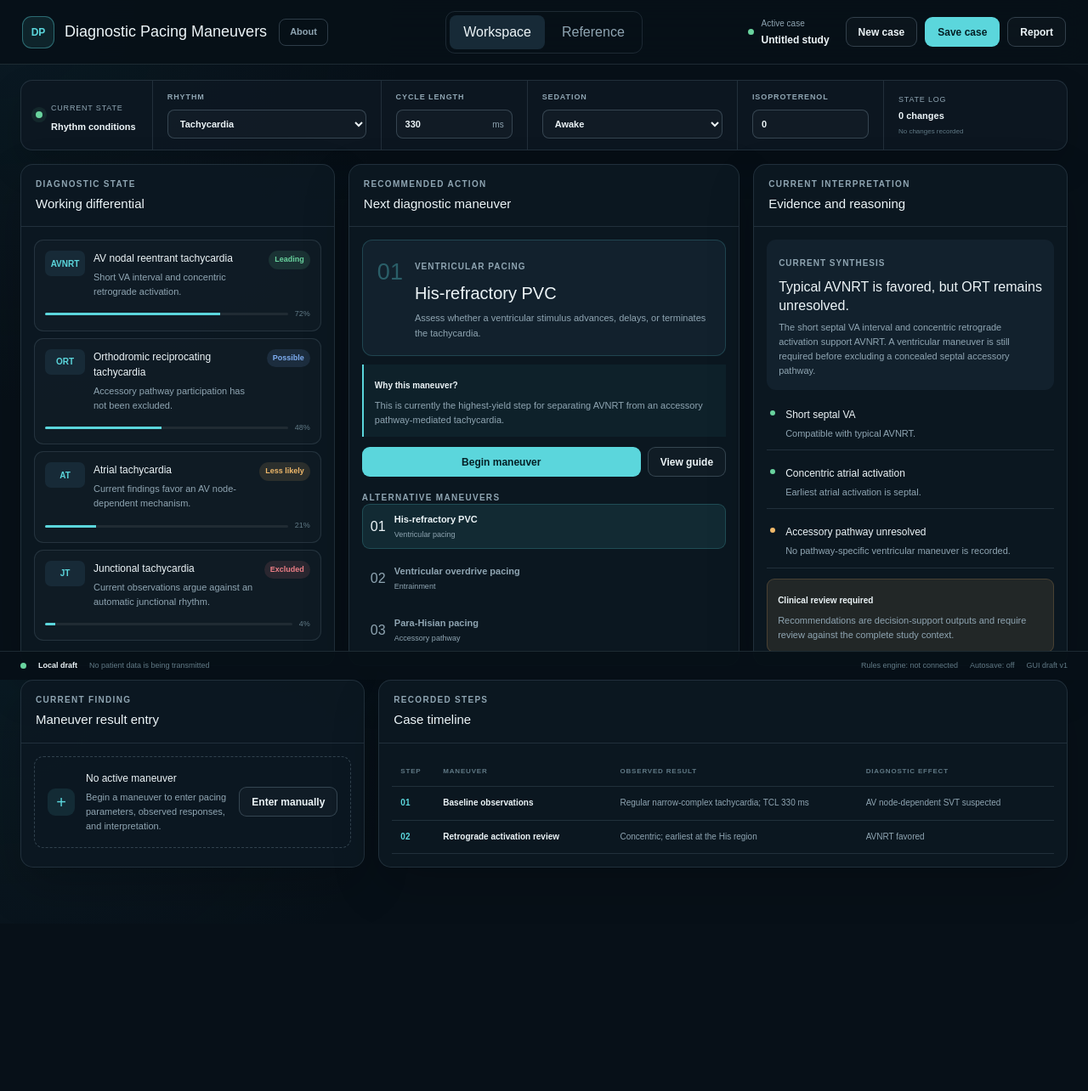
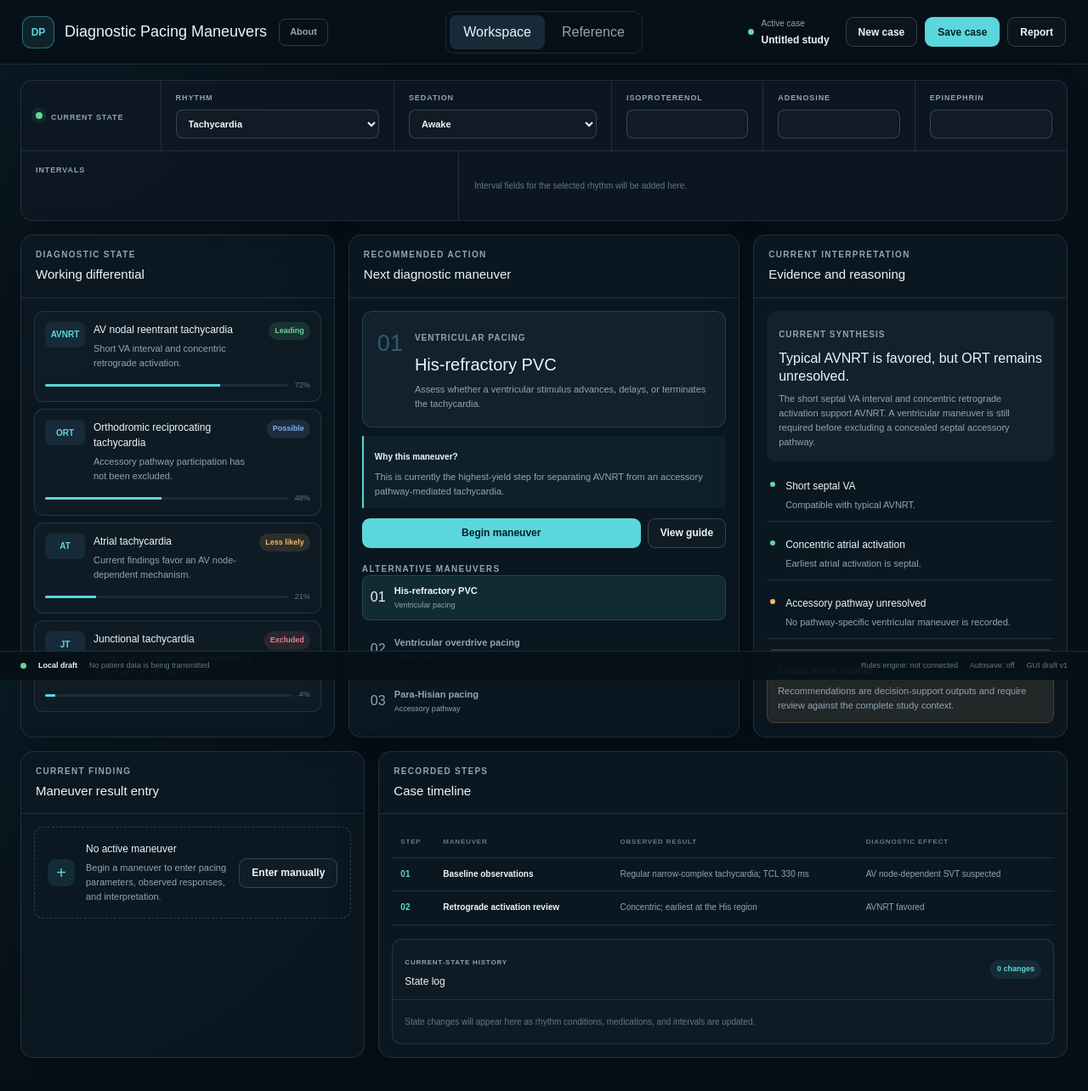
Before and after one commit to diagnosticpacing/diagnostic-pacing, a Next.js app: page / in a window 1280 px wide. Shown: the top 1284 px of the page at 85% size. Before the commit the page ends 1087 px from the top, so only its background shows below. Built offline with nearby package versions, Linux system fonts and the light colour scheme.

Commit message:
Add rhythm-dependent intervals and relocate state log

```diff
--- a/app/globals.css
+++ b/app/globals.css
@@ -201,31 +201,40 @@ button {
 }
 
 .caseStrip {
-  display: grid;
-  grid-template-columns:
-    minmax(145px, 0.72fr)
-    minmax(205px, 1.25fr)
-    minmax(145px, 0.8fr)
-    minmax(200px, 1.15fr)
-    minmax(145px, 0.8fr)
-    minmax(180px, 1fr);
-  min-height: 82px;
+  display: flex;
+  flex-direction: column;
   margin: 18px 24px 0;
+  overflow: hidden;
   border: 1px solid var(--border);
   border-radius: 14px;
   background: rgba(13, 24, 34, 0.86);
   box-shadow: 0 18px 42px rgba(0, 0, 0, 0.16);
 }
 
+.stateToolbarRow {
+  display: grid;
+  grid-template-columns:
+    minmax(135px, 0.72fr)
+    minmax(205px, 1.2fr)
+    minmax(205px, 1.12fr)
+    minmax(145px, 0.78fr)
+    minmax(145px, 0.78fr)
+    minmax(145px, 0.78fr);
+  min-height: 82px;
+}
+
 .toolbarHeading,
-.toolbarField,
-.stateLogSummary {
+.toolbarField {
   display: flex;
   min-width: 0;
   flex-direction: column;
   justify-content: center;
   padding: 13px 17px;
   border-right: 1px solid var(--border);
+}
+
+.stateToolbarRow > :last-child {
+  border-right: 0;
 }
 
 .toolbarHeading {
@@ -235,24 +244,16 @@ button {
   gap: 10px;
 }
 
-.toolbarHeading div,
-.stateLogSummary {
+.toolbarHeading div {
   min-width: 0;
 }
 
-.toolbarHeading small,
-.stateLogSummary small {
+.toolbarHeading small {
   color: var(--muted);
   font-size: 9px;
+  font-weight: 800;
   letter-spacing: 0.09em;
   text-transform: uppercase;
-}
-
-.toolbarHeading strong,
-.stateLogSummary strong {
-  display: block;
-  margin-top: 4px;
-  font-size: 11px;
 }
 
 .liveIndicator {
@@ -316,18 +317,47 @@ button {
   pointer-events: none;
 }
 
-.stateLogSummary {
+.intervalsToolbarRow {
+  display: grid;
+  grid-template-columns: minmax(135px, 0.72fr) 1fr;
+  min-height: 82px;
+  border-top: 1px solid var(--border);
+}
+
+.intervalsHeading {
+  display: flex;
+  align-items: flex-start;
+  padding: 16px 17px;
+  border-right: 1px solid var(--border);
+}
+
+.intervalsHeading span {
+  color: var(--muted);
+  font-size: 9px;
+  font-weight: 800;
+  letter-spacing: 0.1em;
+  text-transform: uppercase;
+}
+
+.intervalFields {
+  display: grid;
+  grid-template-columns: repeat(6, minmax(120px, 1fr));
+}
+
+.intervalField {
+  border-right: 1px solid var(--border);
+}
+
+.intervalFields > :last-child {
   border-right: 0;
 }
 
-.stateLogSummary span {
-  overflow: hidden;
-  margin-top: 5px;
+.intervalPlaceholder {
+  display: flex;
+  align-items: center;
+  padding: 0 18px;
   color: var(--quiet);
-  font-size: 8px;
-  line-height: 1.3;
-  text-overflow: ellipsis;
-  white-space: nowrap;
+  font-size: 10px;
 }
 
 .workspace {
@@ -695,6 +725,85 @@ button {
   color: var(--text);
 }
 
+.stateLogPanel {
+  margin-top: 16px;
+  overflow: hidden;
+  border: 1px solid var(--border);
+  border-radius: 11px;
+  background: rgba(255, 255, 255, 0.018);
+}
+
+.stateLogHeader {
+  display: flex;
+  align-items: center;
+  justify-content: space-between;
+  padding: 12px 14px;
+  border-bottom: 1px solid var(--border);
+}
+
+.stateLogHeader small {
+  color: var(--muted);
+  font-size: 8px;
+  font-weight: 800;
+  letter-spacing: 0.1em;
+  text-transform: uppercase;
+}
+
+.stateLogHeader h3 {
+  margin: 4px 0 0;
+  font-size: 12px;
+}
+
+.stateLogHeader > span {
+  padding: 4px 8px;
+  border-radius: 999px;
+  background: rgba(91, 214, 220, 0.09);
+  color: var(--cyan);
+  font-size: 9px;
+  font-weight: 800;
+}
+
+.stateLogList {
+  max-height: 190px;
+  overflow-y: auto;
+}
+
+.stateLogEntry {
+  display: grid;
+  grid-template-columns: 42px 1fr;
+  align-items: center;
+  border-bottom: 1px solid var(--border);
+}
+
+.stateLogEntry:last-child {
+  border-bottom: 0;
+}
+
+.stateLogEntry span,
+.stateLogEntry p {
+  margin: 0;
+  padding: 10px 12px;
+  font-size: 9px;
+}
+
+.stateLogEntry span {
+  color: var(--cyan);
+  font-weight: 800;
+  text-align: center;
+}
+
+.stateLogEntry p {
+  border-left: 1px solid var(--border);
+  color: var(--muted);
+}
+
+.stateLogEmpty {
+  padding: 18px 14px;
+  color: var(--quiet);
+  font-size: 10px;
+  line-height: 1.5;
+}
+
 .modalBackdrop {
   position: fixed;
   inset: 0;
@@ -836,18 +945,15 @@ button {
   }
 
   .caseStrip {
-    grid-template-columns:
-      minmax(145px, 0.75fr)
-      minmax(200px, 1.2fr)
-      minmax(145px, 0.8fr)
-      minmax(195px, 1.1fr)
-      minmax(145px, 0.8fr)
-      minmax(175px, 1fr);
     overflow-x: auto;
   }
 
-  .caseStrip > * {
-    min-width: 145px;
+  .stateToolbarRow {
+    min-width: 980px;
+  }
+
+  .intervalsToolbarRow {
+    min-width: 980px;
   }
 }
 
--- a/app/page.tsx
+++ b/app/page.tsx
@@ -78,9 +78,18 @@ export default function Home() {
   const [selectedManeuver, setSelectedManeuver] = useState(0);
   const [aboutOpen, setAboutOpen] = useState(false);
   const [rhythm, setRhythm] = useState("Tachycardia");
-  const [cycleLength, setCycleLength] = useState("330");
   const [sedation, setSedation] = useState("Awake");
-  const [isoproterenol, setIsoproterenol] = useState("0");
+  const [isoproterenol, setIsoproterenol] = useState("");
+  const [adenosine, setAdenosine] = useState("");
+  const [epinephrin, setEpinephrin] = useState("");
+  const [intervals, setIntervals] = useState({
+    rr: "",
+    pr: "",
+    ah: "",
+    hv: "",
+    qrsDuration: "",
+    qt: "",
+  });
   const [stateChanges, setStateChanges] = useState<string[]>([]);
 
   const currentManeuver = maneuvers[selectedManeuver];
@@ -95,6 +104,19 @@ export default function Home() {
       ...current,
       `${timestamp} — ${field}: ${value || "blank"}`,
     ]);
+  }
+
+  function updateInterval(
+    key: keyof typeof intervals,
+    label: string,
+    value: string,
+  ) {
+    setIntervals((current) => ({
+      ...current,
+      [key]: value,
+    }));
+
+    logStateChange(label, value ? `${value} ms` : "");
   }
 
   return (
@@ -141,11 +163,11 @@ export default function Home() {
       </header>
 
       <section className="caseStrip" aria-label="Current rhythm state">
+        <div className="stateToolbarRow">
           <div className="toolbarHeading">
             <span className="liveIndicator" />
             <div>
               <small>Current state</small>
-            <strong>Rhythm conditions</strong>
             </div>
           </div>
 
@@ -165,21 +187,6 @@ export default function Home() {
               <option>AV-paced</option>
               <option>A-sensed V-paced</option>
             </select>
-        </div>
-
-        <div className="toolbarField">
-          <label htmlFor="cycle-length">Cycle Length</label>
-          <div className="unitInput">
-            <input
-              id="cycle-length"
-              inputMode="decimal"
-              value={cycleLength}
-              onChange={(event) => setCycleLength(event.target.value)}
-              onBlur={() => logStateChange("Cycle Length", `${cycleLength} ms`)}
-              aria-label="Cycle length in milliseconds"
-            />
-            <span>ms</span>
-          </div>
           </div>
 
           <div className="toolbarField sedationField">
@@ -212,14 +219,78 @@ export default function Home() {
             />
           </div>
 
-        <div className="stateLogSummary">
-          <small>State log</small>
-          <strong>{stateChanges.length} changes</strong>
-          <span>
-            {stateChanges.length
-              ? stateChanges[stateChanges.length - 1]
-              : "No changes recorded"}
-          </span>
+          <div className="toolbarField">
+            <label htmlFor="adenosine">Adenosine</label>
+            <input
+              id="adenosine"
+              inputMode="decimal"
+              value={adenosine}
+              onChange={(event) => setAdenosine(event.target.value)}
+              onBlur={() => logStateChange("Adenosine", adenosine)}
+              aria-label="Adenosine value"
+            />
+          </div>
+
+          <div className="toolbarField">
+            <label htmlFor="epinephrin">Epinephrin</label>
+            <input
+              id="epinephrin"
+              inputMode="decimal"
+              value={epinephrin}
+              onChange={(event) => setEpinephrin(event.target.value)}
+              onBlur={() => logStateChange("Epinephrin", epinephrin)}
+              aria-label="Epinephrin value"
+            />
+          </div>
+        </div>
+
+        <div className="intervalsToolbarRow">
+          <div className="intervalsHeading">
+            <span>Intervals</span>
+          </div>
+
+          {rhythm === "Normal Sinus Rhythm" ? (
+            <div className="intervalFields">
+              {[
+                ["rr", "RR"],
+                ["pr", "PR"],
+                ["ah", "AH"],
+                ["hv", "HV"],
+                ["qrsDuration", "QRS duration"],
+                ["qt", "QT"],
+              ].map(([key, label]) => (
+                <div className="toolbarField intervalField" key={key}>
+                  <label htmlFor={`interval-${key}`}>{label}</label>
+                  <div className="unitInput">
+                    <input
+                      id={`interval-${key}`}
+                      inputMode="decimal"
+                      value={intervals[key as keyof typeof intervals]}
+                      onChange={(event) =>
+                        setIntervals((current) => ({
+                          ...current,
+                          [key]: event.target.value,
+                        }))
+                      }
+                      onBlur={(event) =>
+                        updateInterval(
+                          key as keyof typeof intervals,
+                          label,
+                          event.target.value,
+                        )
+                      }
+                      aria-label={`${label} interval in milliseconds`}
+                    />
+                    <span>ms</span>
+                  </div>
+                </div>
+              ))}
+            </div>
+          ) : (
+            <div className="intervalPlaceholder">
+              Interval fields for the selected rhythm will be added here.
+            </div>
+          )}
         </div>
       </section>
 
@@ -385,6 +456,35 @@ export default function Home() {
               <span>AVNRT favored</span>
             </div>
           </div>
+
+          <div className="stateLogPanel">
+            <div className="stateLogHeader">
+              <div>
+                <small>Current-state history</small>
+                <h3>State log</h3>
+              </div>
+              <span>{stateChanges.length} changes</span>
+            </div>
+
+            {stateChanges.length ? (
+              <div className="stateLogList">
+                {[...stateChanges]
+                  .reverse()
+                  .slice(0, 8)
+                  .map((change, index) => (
+                    <div className="stateLogEntry" key={`${change}-${index}`}>
+                      <span>{String(stateChanges.length - index).padStart(2, "0")}</span>
+                      <p>{change}</p>
+                    </div>
+                  ))}
+              </div>
+            ) : (
+              <div className="stateLogEmpty">
+                State changes will appear here as rhythm conditions,
+                medications, and intervals are updated.
+              </div>
+            )}
+          </div>
         </Panel>
       </section>
 
```
Lines whose indentation alone changed are shown as unchanged.
